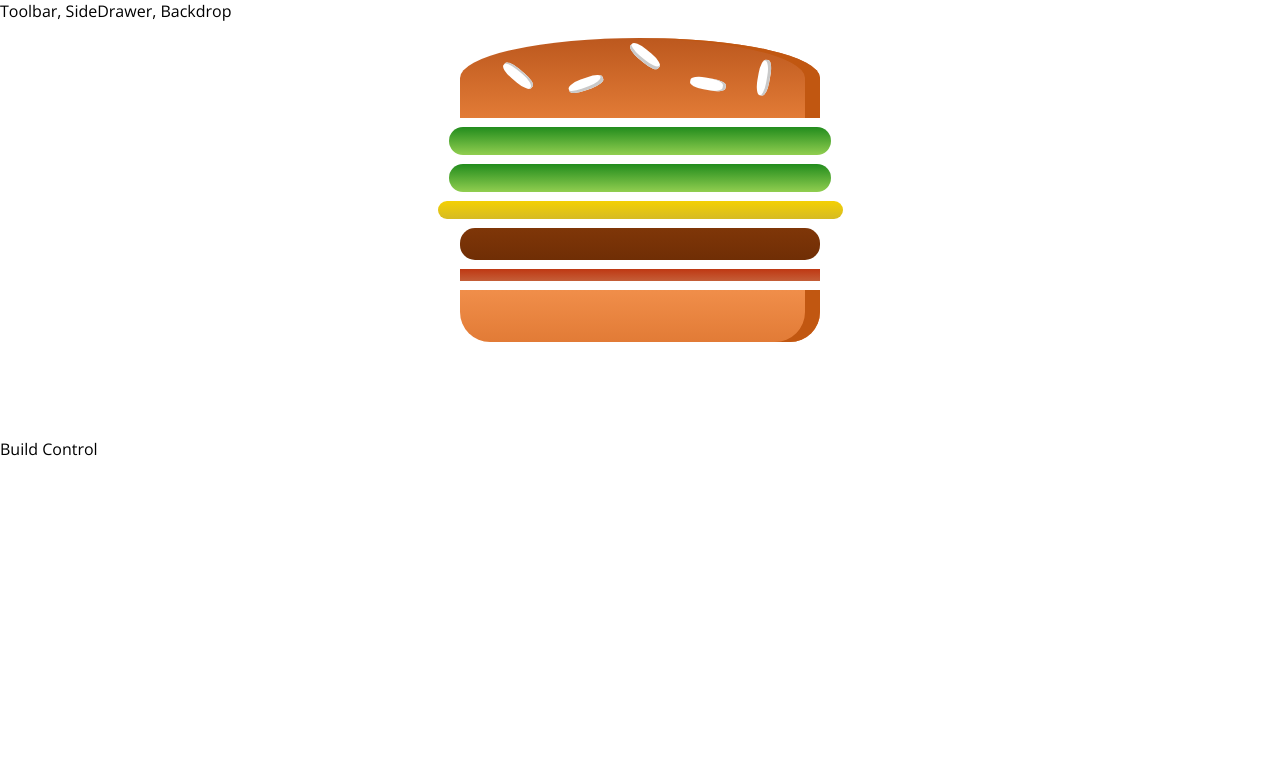
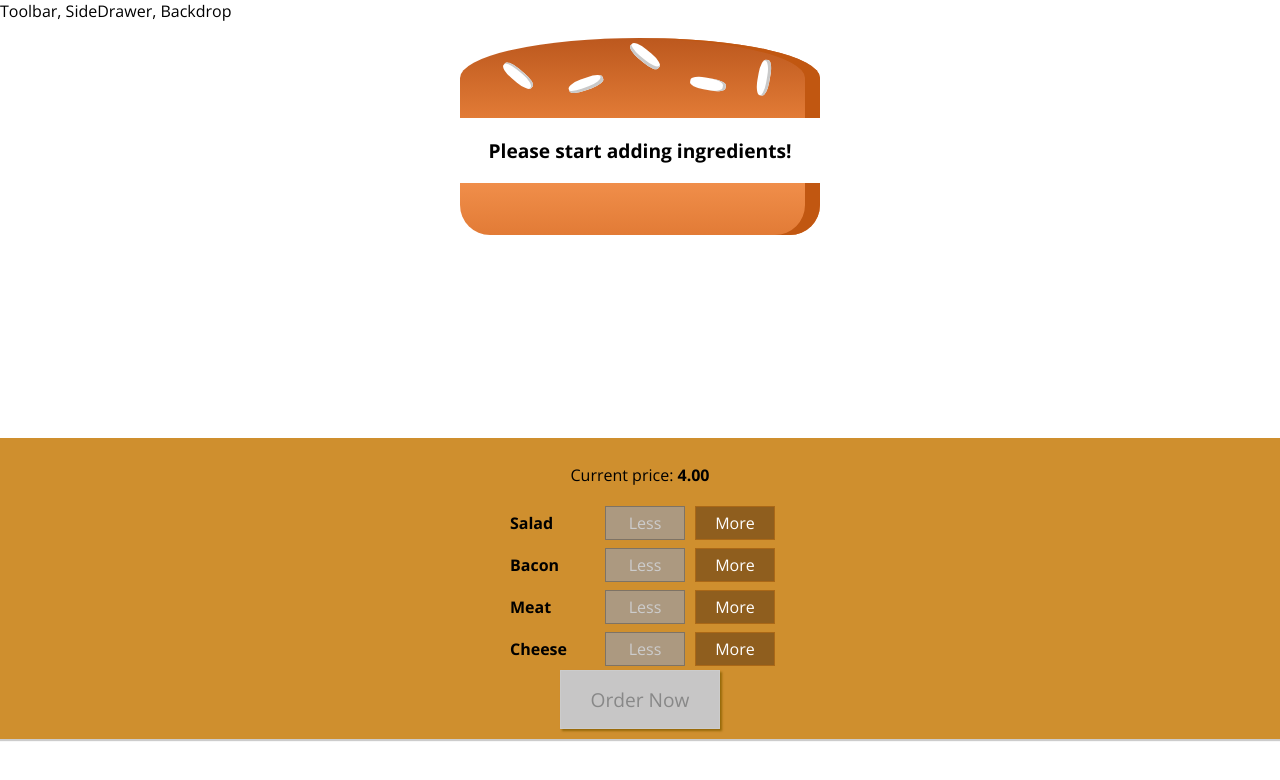
Before and after one commit to kaiaz/burger_project, a React app: page / in a window 1280 px wide. Shown: the top 780 px of the page. Built offline with nearby package versions, Linux system fonts and the light colour scheme.

Commit message:
finish Burger Controls component and logic

```diff
--- /dev/null
+++ b/src/components/Burger/BuildControls/BuildControl/BuildControl.css
@@ -0,0 +1,56 @@
+.BuildControl {
+    display: flex;
+    justify-content: space-between;
+    align-items: center;
+    max-width: 5px 0;
+}
+
+.BuildControl button {
+    display: block;
+    font: inherit;
+    padding: 5px;
+    margin: 0 5px;
+    width: 80px;
+    border: 1px solid #aa6817;
+    cursor: pointer;
+    outline: none;
+}
+
+.BuildControl button:disabled {
+    background-color: #AC9980;
+    border: 1px solid #7E7365;
+    color: #ccc;
+    cursor: default;
+}
+
+.BuildControl button:hover:disabled {
+    background-color: #AC9980;
+    color: #ccc;
+    cursor: not-allowed;
+}
+
+.Label {
+    padding: 10px;
+    font-weight: bold;
+    width: 80px;
+}
+
+.BuildControl .Less {
+    background-color: #D39952;
+    color: white;
+}
+
+.BuildControl .More {
+    background-color: #8F5E1E;
+    color: white;
+}
+
+.BuildControl .Less:hover, .BuildControl .Less:active {
+    background-color: #DAA972;
+    color: white;
+}
+
+.BuildControl .More:hover,.BuildControl .More:active {
+    background-color: #99703F;
+    color: white;
+}
--- /dev/null
+++ b/src/components/Burger/BuildControls/BuildControl/BuildControl.jsx
@@ -0,0 +1,24 @@
+import React from 'react';
+
+import styles from './BuildControl.css'
+
+const buildControl = (props) => (
+    <div className={styles.BuildControl}>
+        <div className={styles.Label}>{props.label}</div>
+        <button
+            className={styles.Less}
+            onClick={props.remove}
+            disabled={props.disabled}
+        >
+            Less
+        </button>
+        <button
+            className={styles.More}
+            onClick={props.added}
+        >
+            More
+        </button>
+    </div>
+);
+
+export default buildControl;
--- a/src/components/Burger/BuildControls/BuildControls.css
+++ b/src/components/Burger/BuildControls/BuildControls.css
@@ -8,3 +8,48 @@
     margin: auto;
     padding: 10px 0;
 }
+
+.OrderButton {
+    background-color: #dad735;
+    outline: none;
+    cursor: pointer;
+    border: 1px solid #966909;
+    color: #966909;
+    font-family: inherit;
+    font-size: 1.2em;
+    padding: 15px 30px;
+    box-shadow: 2px 2px 2px #966909;
+}
+
+.OrderButton:hover,
+.OrderButton:active {
+    background-color: #a0db41;
+    border: 1px solid #966909;
+    color: #966909;
+}
+
+.OrderButton:disabled {
+    cursor: not-allowed;
+    color: #888888;
+    background-color: #c7c6c6;
+    border: 1px solid #cccccc;
+}
+
+.OrderButton:not(:disabled) {
+    animation: enable .3s linear ;
+}
+
+
+@keyframes enable {
+    0% {
+        transform: scale(1);
+    }
+
+    60% {
+        transform: scale(1.1);
+    }
+
+    100% {
+        transform: scale(1);
+    }
+}
--- a/src/components/Burger/BuildControls/BuildControls.jsx
+++ b/src/components/Burger/BuildControls/BuildControls.jsx
@@ -1,9 +1,36 @@
 import React from 'react';
 
-const BuildControls = (props) => (
-    <div>
+import styles from './BuildControls.css';
+import BuildControl from './BuildControl/BuildControl';
 
+
+const controls = [
+    {label: 'Salad', type: 'salad'},
+    {label: 'Bacon', type: 'bacon'},
+    {label: 'Meat', type: 'meat'},
+    {label: 'Cheese', type: 'cheese'},
+];
+
+
+
+
+const buildControls = (props) => (
+    <div className={styles.BuildControls}>
+        <p>Current price: <strong>{props.price.toFixed(2)}</strong></p>
+        {controls.map( (ctrl) => {
+          return  <BuildControl
+              key={ctrl.label}
+              label={ctrl.label}
+              added={() => props.ingredientAdded(ctrl.type)}
+              remove = {() => props.ingredientRemove(ctrl.type)}
+              disabled = {props.disabled[ctrl.type]}
+          />
+        })}
+        <button
+            className={styles.OrderButton}
+            disabled={!props.purchasable}
+        >Order Now</button>
     </div>
 );
 
-export default BuildControls;
+export default buildControls;
--- a/src/containers/BurgerBuilder/BurgerBuilder.jsx
+++ b/src/containers/BurgerBuilder/BurgerBuilder.jsx
@@ -1,24 +1,102 @@
 import React, { Component } from 'react';
 import Aux from '../../hoc/Aux';
 import Burger from '../../components/Burger/Burger';
+import BuildControls from '../../components/Burger/BuildControls/BuildControls';
+
+const INGREDIENT_PRICES = {
+  salad: 0.5,
+  cheese: 0.4,
+  meat: 1.3,
+  bacon: 1,
+};
 
 class BurgerBuilder extends Component {
 
     state = {
         ingredients: {
-            salad: 2,
-            cheese: 1,
-            meat: 1,
-            bacon: 1
+            salad: 0,
+            cheese: 0,
+            meat: 0,
+            bacon: 0
 
+        },
+
+        totalPrice: 4,
+        purchasable: false,
+    };
+
+    updatePurchaseState (ingredients) {
+        const sum = Object.keys(ingredients)
+            .map(igKey => {
+                return ingredients[igKey]
+            })
+            .reduce((sum, el) => {
+                return  sum + el;
+            }, 0);
+        this.setState({ purchasable: sum > 0})
+    }
+
+    addIngredientHandler = (type) => {
+        const oldCount = this.state.ingredients[type];
+        const updatedCounted = oldCount + 1;
+        const updateIngredients = {
+            ...this.state.ingredients
+        };
+        updateIngredients[type] = updatedCounted;
+
+        const priceAddition = INGREDIENT_PRICES[type];
+        const  oldPrice = this.state.totalPrice;
+        const newPrice = oldPrice + priceAddition;
+
+        this.setState( {
+            totalPrice: newPrice,
+            ingredients: updateIngredients,
+        });
+
+        this.updatePurchaseState(updateIngredients)
+    };
+
+    removeIngredientHandler = (type) => {
+        const oldCount = this.state.ingredients[type];
+        if (oldCount <= 0) {
+            return;
         }
+        const updatedCounted = oldCount - 1;
+        const updateIngredients = {
+            ...this.state.ingredients
+        };
+        updateIngredients[type] = updatedCounted;
+
+        const priceDeduction = INGREDIENT_PRICES[type];
+        const  oldPrice = this.state.totalPrice;
+        const newPrice = oldPrice - priceDeduction;
+
+        this.setState( {
+            totalPrice: newPrice,
+            ingredients: updateIngredients,
+        });
+
+        this.updatePurchaseState(updateIngredients)
     };
 
     render() {
+        const disableInfo = {
+            ...this.state.ingredients
+        };
+
+        for (let key in disableInfo) {
+            disableInfo[key] = disableInfo[key] <= 0;
+        }
         return (
             <Aux>
                 <Burger ingredients={this.state.ingredients}/>
-                <div>Build Control</div>
+                <BuildControls
+                    ingredientAdded = {this.addIngredientHandler}
+                    ingredientRemove = {this.removeIngredientHandler}
+                    disabled = {disableInfo}
+                    purchasable={this.state.purchasable}
+                    price={this.state.totalPrice}
+                />
             </Aux>
         );
     }
```
Also changed, not shown: src/components/UI/Modal/Modal.jsx (added).
